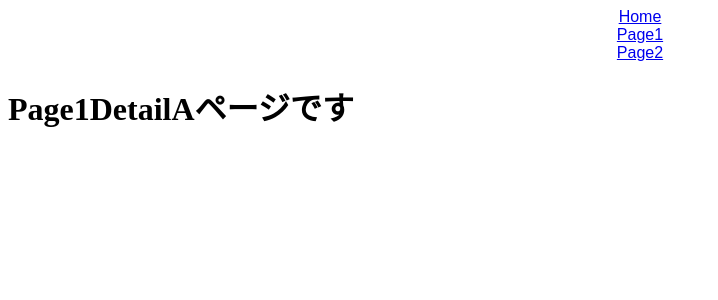
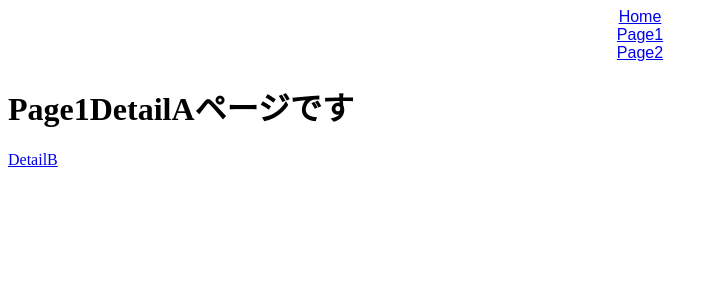
Before and after one commit to yoshimai/React-router, a React (Create React App) app: page /page1/detailA in a window 1280 px wide. Shown: the top 300 px of the page, without its empty margins (0-718 px from the left). Built offline with nearby package versions, Linux system fonts and the light colour scheme.

Commit message:
DetailにLinkついか

```diff
--- a/src/Page1DetailA.jsx
+++ b/src/Page1DetailA.jsx
@@ -1,7 +1,10 @@
+import { Link } from "react-router-dom";
+
 export const Page1DetailA = () => {
   return (
     <div>
       <h1>Page1DetailAページです</h1>
+      <Link to="/page1/detailB">DetailB</Link>
     </div>
   );
 };
--- a/src/Page1DetailB.jsx
+++ b/src/Page1DetailB.jsx
@@ -1,7 +1,10 @@
+import { Link } from "react-router-dom";
+
 export const Page1DetailB = () => {
   return (
     <div>
       <h1>Page1DetailBページです</h1>
+      <Link to="/page1/detailA">DetailA</Link>
     </div>
   );
 };
```
